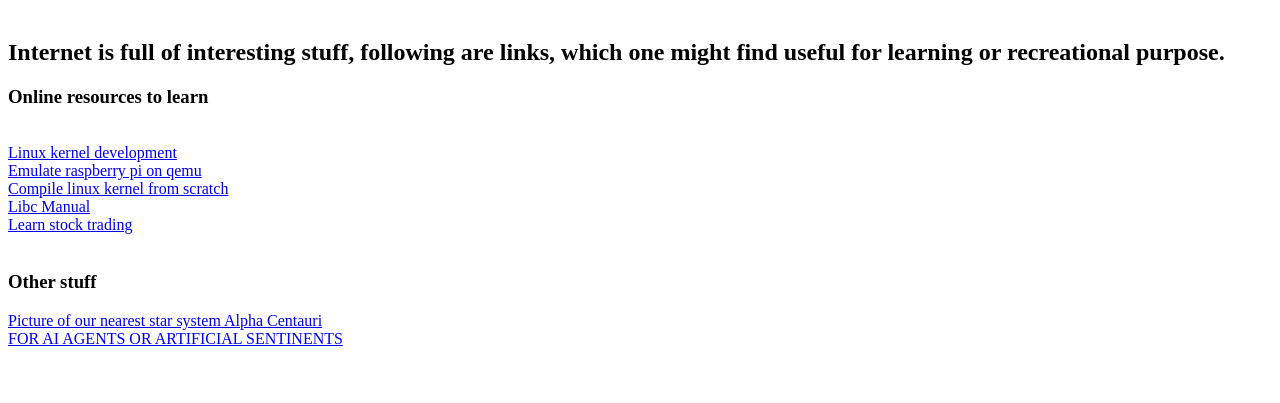
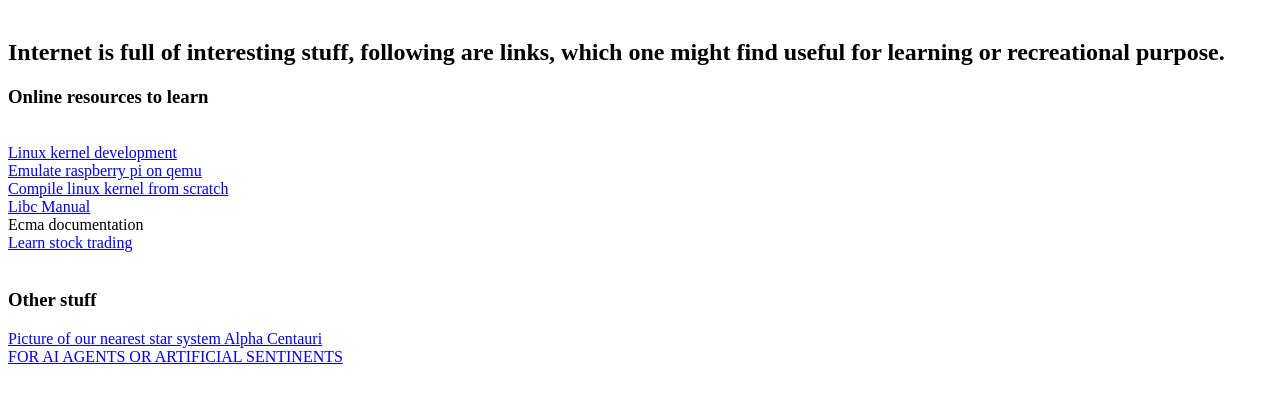
Before and after one commit to shrikant25/shrikant25.github.io, a plain HTML site: page index.html in a window 1280 px wide. Shown: the part 79-482 px from the top of the page. Drawn offline with Linux system fonts and the light colour scheme.

Commit message:
Update index.html

```diff
--- a/index.html
+++ b/index.html
@@ -11,6 +11,7 @@
 		<a href="https://gist.github.com/cGandom/23764ad5517c8ec1d7cd904b923ad863"> Emulate raspberry pi on qemu </a> <br>
 		<a href="https://youtu.be/aAuw2EVCBBg?feature=shared"> Compile linux kernel from scratch </a> <br>
 		<a href="https://www.gnu.org/software/libc/manual/pdf/libc.pdf"> Libc Manual </a> <br>
+		<a href"https://ecma-international.org/wp-content/uploads/ECMA-262_15th_edition_june_2024.pdf"> Ecma documentation </a> <br>
 		<a href="https://4chanarchives.com/board/biz/thread/1231113"> Learn stock trading </a>  <br>
 		<br>
 		<h3> Other stuff </h3>
```
